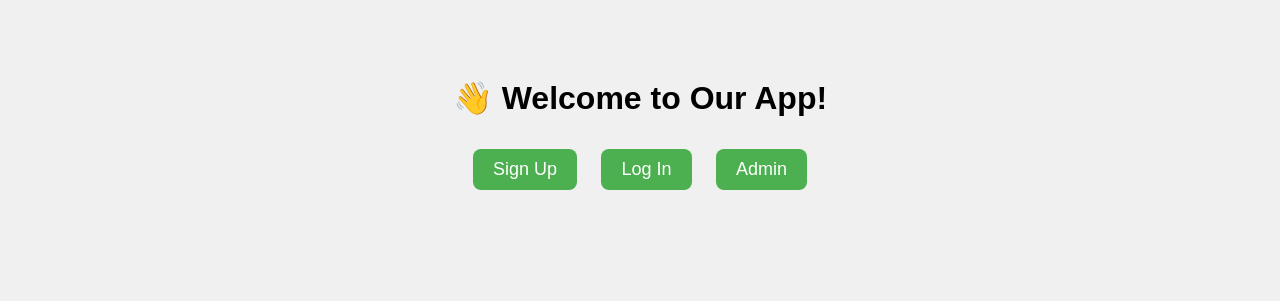
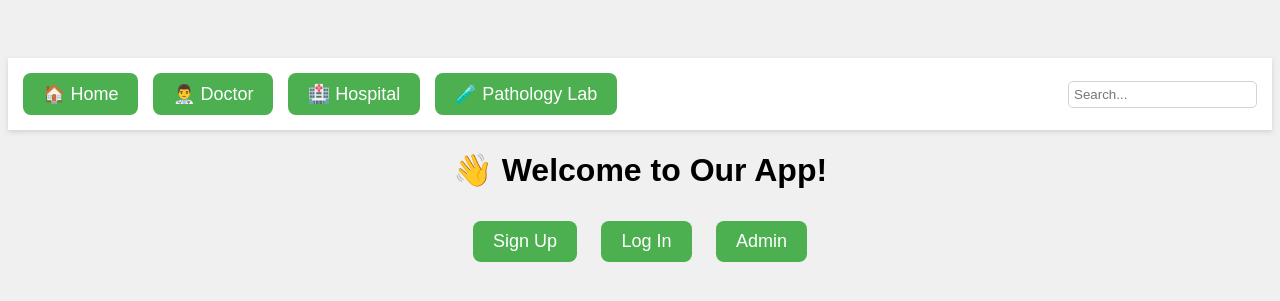
Before and after one commit to biharichin/flask-login-app, a Flask app: page / in a window 1280 px wide. Shown: the top 301 px of the page. Run offline with Flask 3, Linux system fonts and the light colour scheme.

Commit message:
face change

```diff
--- a/templates/dashboard.html
+++ b/templates/dashboard.html
@@ -1,4 +1,6 @@
+{% include "navbar.html" %}
 <!DOCTYPE html>
+<!-- templates/dashboard.html -->
 <html>
 <head>
     <title>User Dashboard</title>
--- a/templates/doctor.html
+++ b/templates/doctor.html
@@ -1,5 +1,7 @@
 
 <!DOCTYPE html>
+{% include "navbar.html" %}
+<!-- templates/doctor.html -->
 <html>
 <head>
     <title>Doctors</title>
--- a/templates/home.html
+++ b/templates/home.html
@@ -1,4 +1,6 @@
 <!DOCTYPE html>
+{% include "navbar.html" %}
+<!-- templates/home.html -->
 <html>
 <head>
     <title>Welcome</title>
--- a/templates/hospital.html
+++ b/templates/hospital.html
@@ -1,5 +1,7 @@
 
 <!DOCTYPE html>
+{% include "navbar.html" %}
+<!-- templates/hospital.html -->
 <html>
 <head>
     <title>Hospital List</title>
--- /dev/null
+++ b/templates/navbar.html
@@ -0,0 +1,42 @@
+<!-- templates/navbar.html -->
+<style>
+nav {
+  background-color: white;
+  display: flex;
+  flex-wrap: wrap;
+  justify-content: space-between;
+  align-items: center;
+  padding: 10px;
+  box-shadow: 0 2px 5px lightgray;
+}
+
+nav a, nav form {
+  margin: 5px;
+}
+
+nav input[type="text"] {
+  padding: 5px;
+  border-radius: 5px;
+  border: 1px solid lightgray;
+}
+
+@media (max-width: 600px) {
+  nav {
+    flex-direction: column;
+    align-items: flex-start;
+  }
+}
+</style>
+
+<nav>
+  <div>
+    <a href="/">🏠 Home</a>
+    <a href="/doctor">👨‍⚕️ Doctor</a>
+    <a href="/hospital">🏥 Hospital</a>
+    <a href="/pathology">🧪 Pathology Lab</a>
+  </div>
+
+  <form action="/search" method="GET">
+    <input type="text" name="query" placeholder="Search...">
+  </form>
+</nav>
--- a/templates/pathology.html
+++ b/templates/pathology.html
@@ -1,4 +1,6 @@
 <!DOCTYPE html>
+{% include "navbar.html" %}
+<!-- templates/pathology.html -->
 <html>
 <head>
     <title>Pathology Labs</title>
--- a/templates/search.html
+++ b/templates/search.html
@@ -1,5 +1,7 @@
 
 <!DOCTYPE html>
+{% include "navbar.html" %}
+<!-- templates/search.html -->
 <html>
 <head>
     <title>Search Results</title>
```
